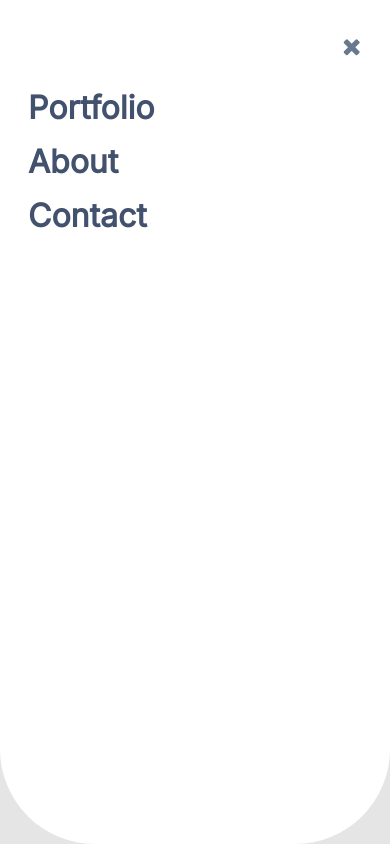
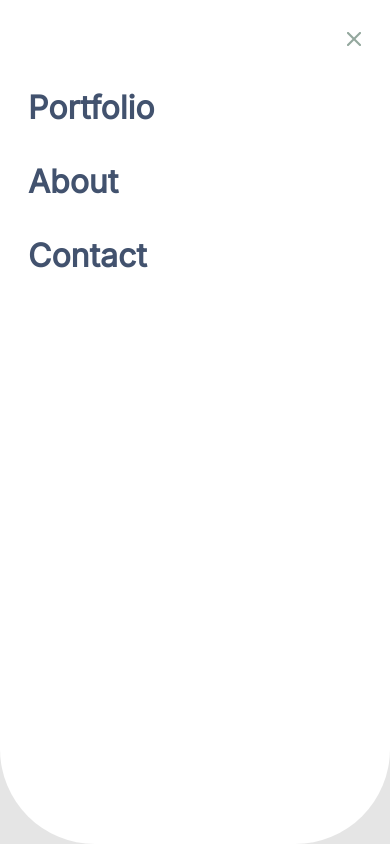
Before and after one commit to RitobrotoMukherjee/Work-Portfolio, a website: page index.html in a window 390 px wide. Both pictures are taken after a click on the element 358 px from the left and 29 px from the top of the page. Shown: the top 844 px of the page. Drawn offline with Linux system fonts and the light colour scheme.

Commit message:
Change menu button from font-awesome to image, add extra space between menu items in mobile

```diff
--- a/css/style.css
+++ b/css/style.css
@@ -85,7 +85,7 @@ a:hover {
   top: 32px;
   color: #67798e;
   cursor: pointer;
-  font-size: 24px;
+  font-size: 14px;
 }
 
 .mobile-menu {
@@ -100,6 +100,10 @@ a:hover {
   font-size: 32px;
   line-height: 44px;
   color: #3a4a42;
+  margin-top: 30px;
+}
+
+.mobile-menu-items:first-child {
   margin-top: 10px;
 }
 
--- a/index.html
+++ b/index.html
@@ -7,7 +7,6 @@
     <meta name="viewport" content="width=device-width, initial-scale=1.0">
     <title>Portfolio: Software Developer</title>
     <link rel="stylesheet" href="./css/style.css">
-    <link rel="stylesheet" href="https://cdnjs.cloudflare.com/ajax/libs/font-awesome/4.7.0/css/font-awesome.min.css">
 </head>
 
 <body>
@@ -37,7 +36,7 @@
         <div id="mobile-menu" class="mobile-menu-background display-none">
             <div class="menu-mobile-div">
                 <div class="close-menu toggle-mobile-menu" >
-                    <i class="fa fa-close"></i>
+                    <img src="./assets/icons/Icon.png" alt="close menu button">
                 </div>
                 <ul class="mobile-menu">
                     <li class="mobile-menu-items">
```
Also changed, not shown: assets/icons/Icon.png (added).
